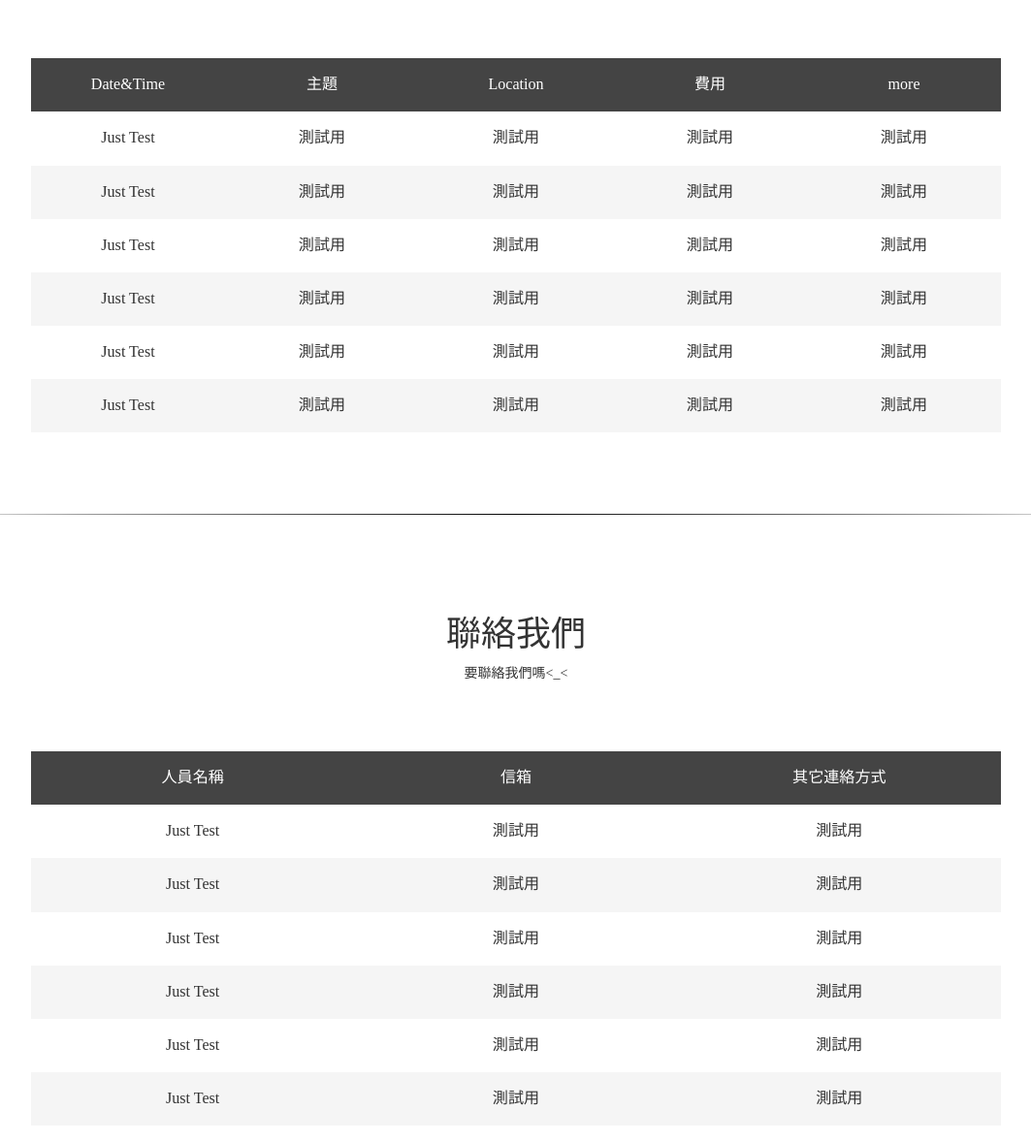
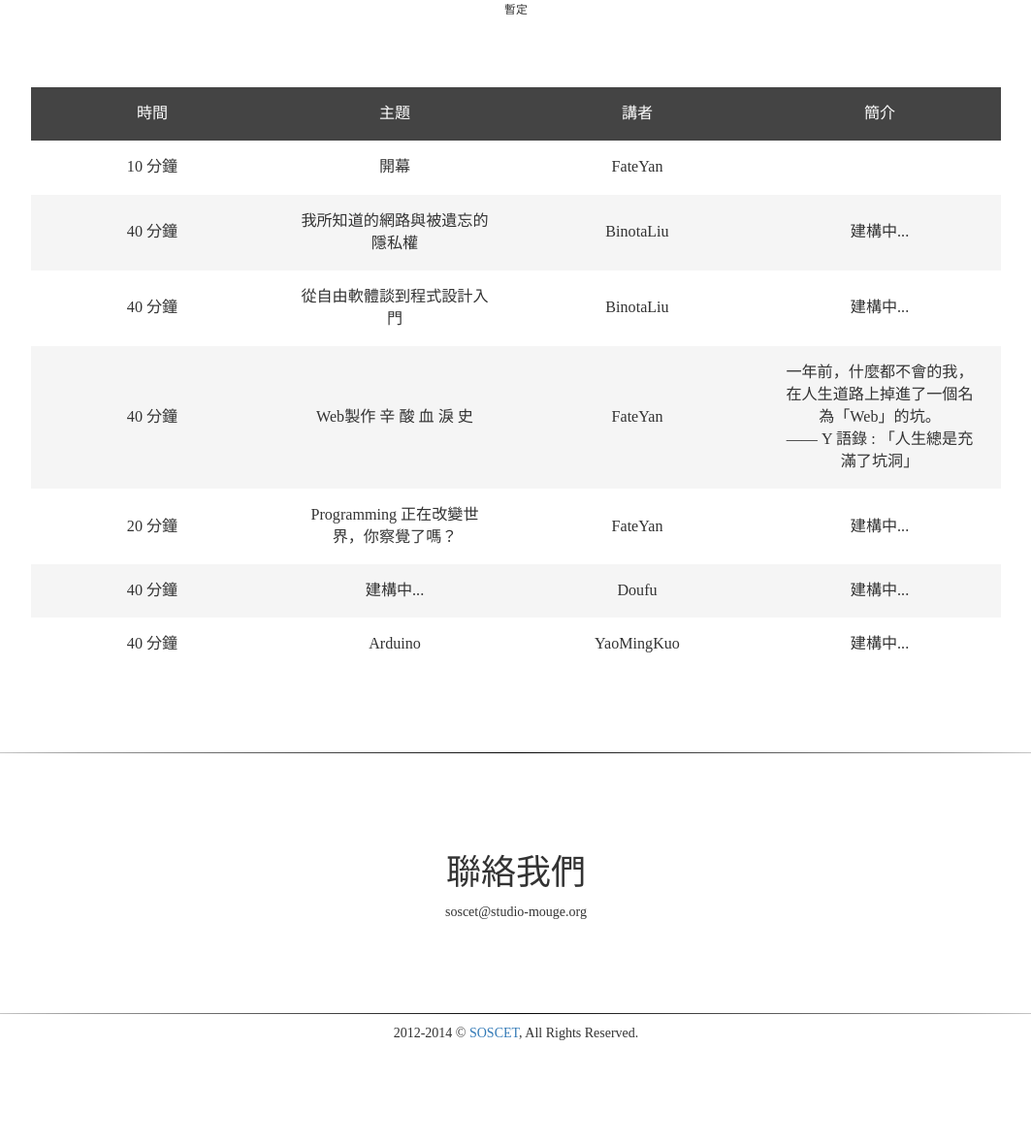
Before and after one commit to SOSCET/SOSCET-2015, a plain HTML site: page index.html in a window 1280 px wide. Shown: the part 2032-3210 px from the top of the page at 97% size, without its empty margins (108-1171 px from the left). After the commit the page ends 3108 px from the top, so only its background shows below. Drawn offline with nearby package versions, Linux system fonts and the light colour scheme; some packages are replaced by stand-ins of ours.

Commit message:
議程新增

```diff
--- a/assets/stylesheets/style.css
+++ b/assets/stylesheets/style.css
@@ -106,3 +106,8 @@ tr:nth-child(1) {
     color: white;
     background-color: #444;
 }
+footer {
+    margin: 0 auto;
+    margin-top: 10px;
+    text-align: center;
+}
--- a/index.html
+++ b/index.html
@@ -70,15 +70,17 @@
         <div class="row linerborder" id="schedule">
             <div class="col-md-12">
                 <h1>議程</h1>
+                <small>暫定</small>
                 <table class="layoutTable">
                     <tbody>
-                        <tr><td>Date&amp;Time</td><td>主題</td><td>Location</td><td>費用</td><td>more</td></tr>
-                        <tr><td>Just Test</td><td>測試用</td><td>測試用</td><td>測試用</td><td>測試用</td></tr>
-                        <tr><td>Just Test</td><td>測試用</td><td>測試用</td><td>測試用</td><td>測試用</td></tr>
-                        <tr><td>Just Test</td><td>測試用</td><td>測試用</td><td>測試用</td><td>測試用</td></tr>
-                        <tr><td>Just Test</td><td>測試用</td><td>測試用</td><td>測試用</td><td>測試用</td></tr>
-                        <tr><td>Just Test</td><td>測試用</td><td>測試用</td><td>測試用</td><td>測試用</td></tr>
-                        <tr><td>Just Test</td><td>測試用</td><td>測試用</td><td>測試用</td><td>測試用</td></tr>
+                        <tr><td>時間</td><td>主題</td><td>講者</td><td>簡介</td></tr>
+                        <tr><td>10 分鐘</td><td>開幕</td><td>FateYan</td><td></td></tr>
+                        <tr><td>40 分鐘</td><td>我所知道的網路與被遺忘的隱私權</td><td>BinotaLiu</td><td>建構中...</td></tr>
+                        <tr><td>40 分鐘</td><td>從自由軟體談到程式設計入門</td><td>BinotaLiu</td><td>建構中...</td></tr>
+                        <tr><td>40 分鐘</td><td>Web製作 辛  酸  血  淚  史</td><td>FateYan</td><td>一年前，什麼都不會的我，<br>在人生道路上掉進了一個名為「Web」的坑。<br>—— Y 語錄 : 「人生總是充滿了坑洞」</td></tr>
+                        <tr><td>20 分鐘</td><td>Programming 正在改變世界，你察覺了嗎？</td><td>FateYan</td><td>建構中...</td></tr>
+                        <tr><td>40 分鐘</td><td>建構中...</td><td>Doufu</td><td>建構中...</td></tr>
+                        <tr><td>40 分鐘</td><td>Arduino</td><td>YaoMingKuo</td><td>建構中...</td></tr>
                     </tbody>
                 </table>
             </div>
@@ -86,25 +88,16 @@
         <div class="row linerborder" id="contactus">
             <div class="col-md-12">
                 <h1>聯絡我們</h1>
-                <p>要聯絡我們嗎&lt;_&lt;</p>
-                <table class="layoutTable">
-                    <tbody>
-                        <tr><td>人員名稱</td><td>信箱</td><td>其它連絡方式</td></tr>
-                        <tr><td>Just Test</td><td>測試用</td><td>測試用</td></tr>
-                        <tr><td>Just Test</td><td>測試用</td><td>測試用</td></tr>
-                        <tr><td>Just Test</td><td>測試用</td><td>測試用</td></tr>
-                        <tr><td>Just Test</td><td>測試用</td><td>測試用</td></tr>
-                        <tr><td>Just Test</td><td>測試用</td><td>測試用</td></tr>
-                        <tr><td>Just Test</td><td>測試用</td><td>測試用</td></tr>
-                    </tbody>
-                </table>
+                <p>&#115;&#111;&#115;&#099;&#101;&#116;&#064;&#115;&#116;&#117;&#100;&#105;&#111;&#045;&#109;&#111;&#117;&#103;&#101;&#046;&#111;&#114;&#103;</p>
                 </div>
             </div>
         </div>
         <div id="fixbug" class="fixbug">
         </div>
     </section>
-
+    <footer>
+        2012-2014 &copy; <a href="https://facebook.com/soscet">SOSCET</a>, All Rights Reserved.
+    </footer>
     <script src="//code.jquery.com/jquery-2.1.1.min.js"></script>
     <script src="//maps.googleapis.com/maps/api/js?v=3.exp"></script>
     <script src="assets/scripts/custom.js"></script>
```
